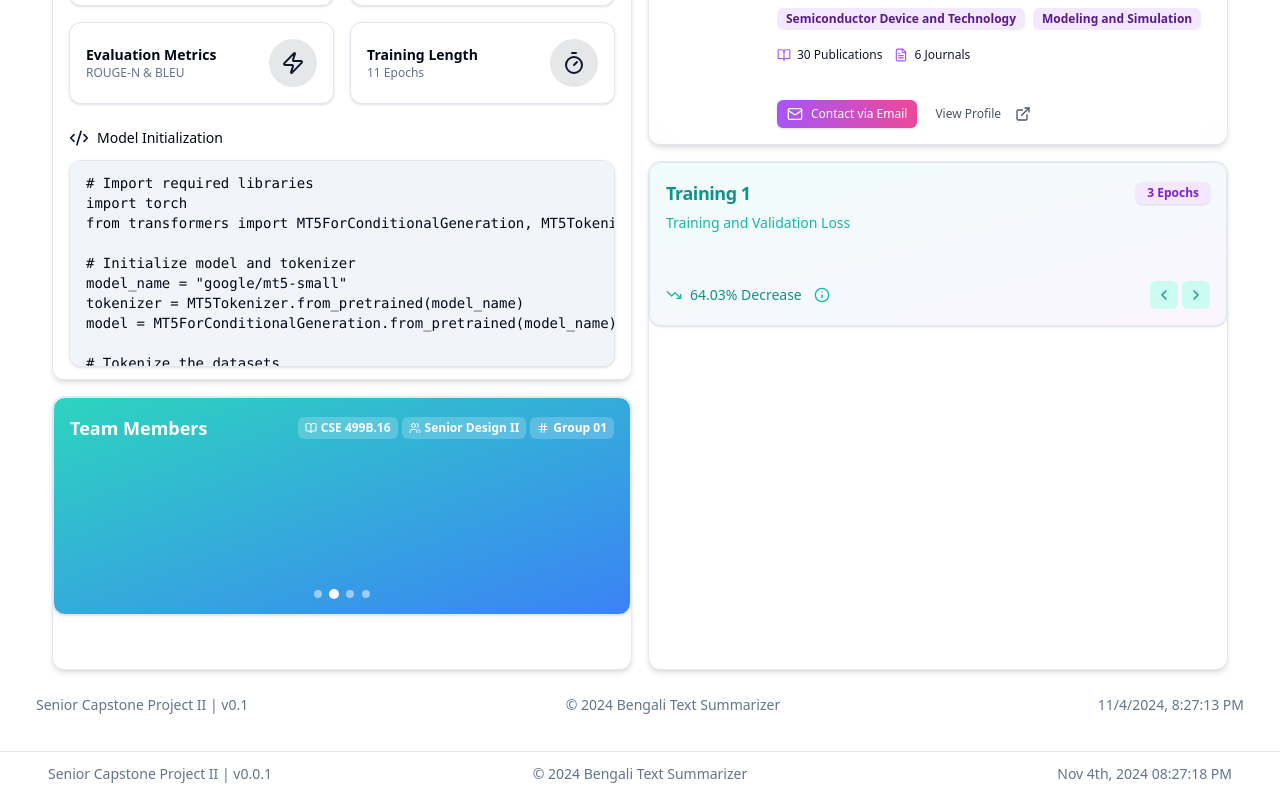
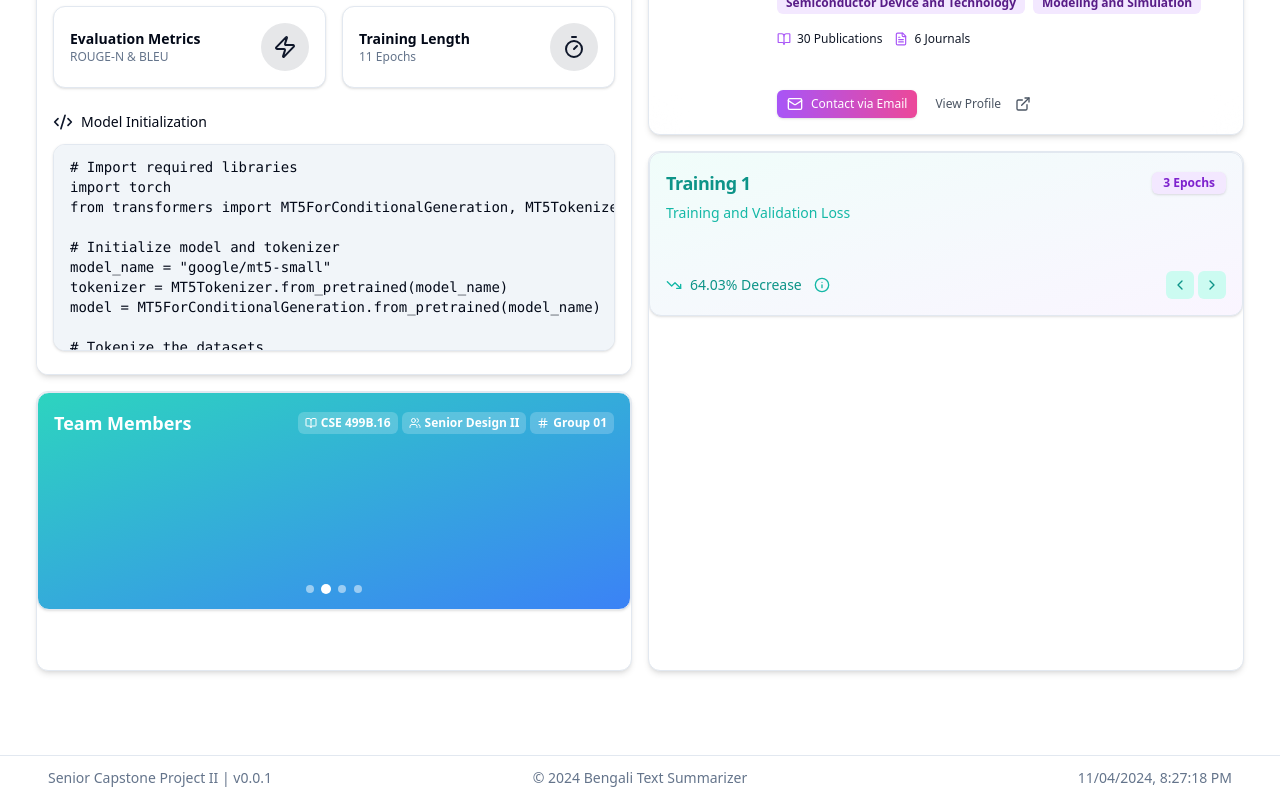
Before and after one commit to tashfiqul-islam/bengali-text-summarizer-website, a Next.js app: page / in a window 1280 px wide. Shown: the part 795-1595 px from the top of the page. Built offline with nearby package versions, Linux system fonts and the light colour scheme.

Commit message:
Updated layout size

```diff
--- a/src/app/layout.tsx
+++ b/src/app/layout.tsx
@@ -50,8 +50,10 @@ export default function RootLayout({
             <main className="flex-grow container mx-auto px-4 sm:px-6 lg:px-8 py-4">
               {children}
             </main>
-            {/* Footer */}
-            <Footer />
+            {/* Footer with added padding and gap */}
+            <div className="mt-8 pt-6">
+              <Footer />
+            </div>
           </div>
         </ThemeProvider>
       </body>
--- a/src/app/page.tsx
+++ b/src/app/page.tsx
@@ -2,6 +2,7 @@ import { Suspense } from 'react'
 import dynamic from 'next/dynamic'
 import { Metadata } from 'next'
 import { Skeleton } from "@/components/ui/skeleton"
+
 
 // Dynamic imports for performance optimization
 const SummaryGenerator = dynamic(() => import('@/components/page-contents/SummaryGenerator/SummaryGenerator'), {
@@ -34,13 +35,6 @@ export default function Home() {
           <ProjectMetadata />
         </Suspense>
       </section>
-
-      {/* Footer */}
-      <footer className="flex items-center justify-between py-4 text-sm text-muted-foreground">
-        <p>Senior Capstone Project II | v0.1</p>
-        <p>© 2024 Bengali Text Summarizer</p>
-        <p>{new Date().toLocaleString()}</p>
-      </footer>
     </main>
   )
 }
--- a/src/components/layout/Footer.tsx
+++ b/src/components/layout/Footer.tsx
@@ -1,30 +1,39 @@
 'use client'
 
-import { useEffect, useState, useCallback } from 'react'
+import { useEffect, useState } from 'react'
 import { format } from 'date-fns'
 
+/**
+ * Footer component displaying project information and current time.
+ * Uses client-side rendering to update time dynamically with consistent formatting.
+ */
 export default function Footer() {
+  // State to hold the formatted current time
   const [currentTime, setCurrentTime] = useState<string>('')
 
-  const updateTime = useCallback(() => {
-    setCurrentTime(format(new Date(), "MMM do, yyyy hh:mm:ss a"))
-  }, [])
+  useEffect(() => {
+    // Function to update the current time with consistent formatting
+    const updateTime = () => {
+      const now = new Date()
+      setCurrentTime(format(now, "MM/dd/yyyy, h:mm:ss a"))
+    }
 
-  useEffect(() => {
     // Update time immediately on mount
     updateTime()
 
-    // Set up interval for subsequent updates
+    // Set up interval for updating time every second
     const timer = setInterval(updateTime, 1000)
 
-    // Clean up interval on unmount
+    // Cleanup function to clear the interval on component unmount
     return () => clearInterval(timer)
-  }, [updateTime])
+  }, []) // Empty dependency array ensures this effect runs only once on mount
 
   return (
     <footer className="border-t px-4 py-3">
       <div className="container mx-auto flex flex-col sm:flex-row items-center justify-between text-sm text-muted-foreground">
-        <div className="w-full sm:w-1/3 text-left mb-2 sm:mb-0">Senior Capstone Project II | v0.0.1</div>
+        <div className="w-full sm:w-1/3 text-left mb-2 sm:mb-0">
+          Senior Capstone Project II | v0.0.1
+        </div>
         <div className="w-full sm:w-1/3 text-center mb-2 sm:mb-0">
           © {new Date().getFullYear()} Bengali Text Summarizer
         </div>
--- a/src/components/layout/NavigationBar.tsx
+++ b/src/components/layout/NavigationBar.tsx
@@ -11,12 +11,20 @@ import { DropdownMenu, DropdownMenuContent, DropdownMenuItem, DropdownMenuTrigge
 import { HoverCard, HoverCardContent, HoverCardTrigger } from "@/components/ui/hover-card"
 import AuthDialog from '../page-contents/AdditionalContents/AuthDialog'
 
+/**
+ * NavigationBar component for the Bengali Text Summarizer application.
+ * Handles theme toggling, authentication, and navigation.
+ */
 export default function NavigationBar() {
-  // State management for theme, authentication, and component mounting
+  // Theme management
   const { theme, setTheme } = useTheme()
+
+  // Authentication state
   const [isLoggedIn, setIsLoggedIn] = useState(false)
   const [showAuthDialog, setShowAuthDialog] = useState(false)
   const [authMode, setAuthMode] = useState<'login' | 'register'>('login')
+
+  // Component mounting state to prevent hydration mismatch
   const [isMounted, setIsMounted] = useState(false)
 
   // Effect to set mounted state after initial render
@@ -45,11 +53,10 @@ export default function NavigationBar() {
   // Handler for toggling the theme
   const toggleTheme = useCallback(() => {
     setTheme(theme === 'light' ? 'dark' : 'light')
-  }, [setTheme, theme]) // Include 'theme' in the dependency array
+  }, [setTheme, theme])
 
   return (
     <>
-      {/* Main navigation bar */}
       <nav className="border-b px-6 h-20 flex items-center justify-between">
         {/* Logo and title */}
         <div className="flex items-center gap-2 cursor-pointer" onClick={handleLogoClick}>
--- a/src/components/page-contents/AdditionalContents/ProjectMetadata.tsx
+++ b/src/components/page-contents/AdditionalContents/ProjectMetadata.tsx
@@ -12,15 +12,14 @@ export default function ProjectMetadata() {
   // Calculate the height of each section based on the percentage of total height
   const calculateHeight = useCallback((percentage: number) => {
     const totalHeight = 800
-    const padding = 16 // 4px * 4 for top, right, bottom, left
-    return Math.floor((totalHeight - padding) * (percentage / 100))
+    return Math.floor(totalHeight * (percentage / 100))
   }, [])
 
   // Common card styles for consistent 3D effect and hover animation
   const cardStyles = "overflow-hidden transition-all duration-300 ease-in-out hover:shadow-lg hover:-translate-y-1 bg-white dark:bg-gray-800 shadow-md dark:shadow-gray-700/30"
 
   return (
-    <div className="w-full h-[800px] p-4">
+    <div className="w-[100%] max-w-[calc(100vw-40px)] mx-auto my-6 h-[800px]">
       <div className="w-full h-full grid grid-cols-1 md:grid-cols-2 gap-4">
         {/* Left Column: Project Overview and Team Members */}
         <div className="flex flex-col gap-4">
```
Also changed, not shown: 1 other file (tests, documents, lock files or other folders).
